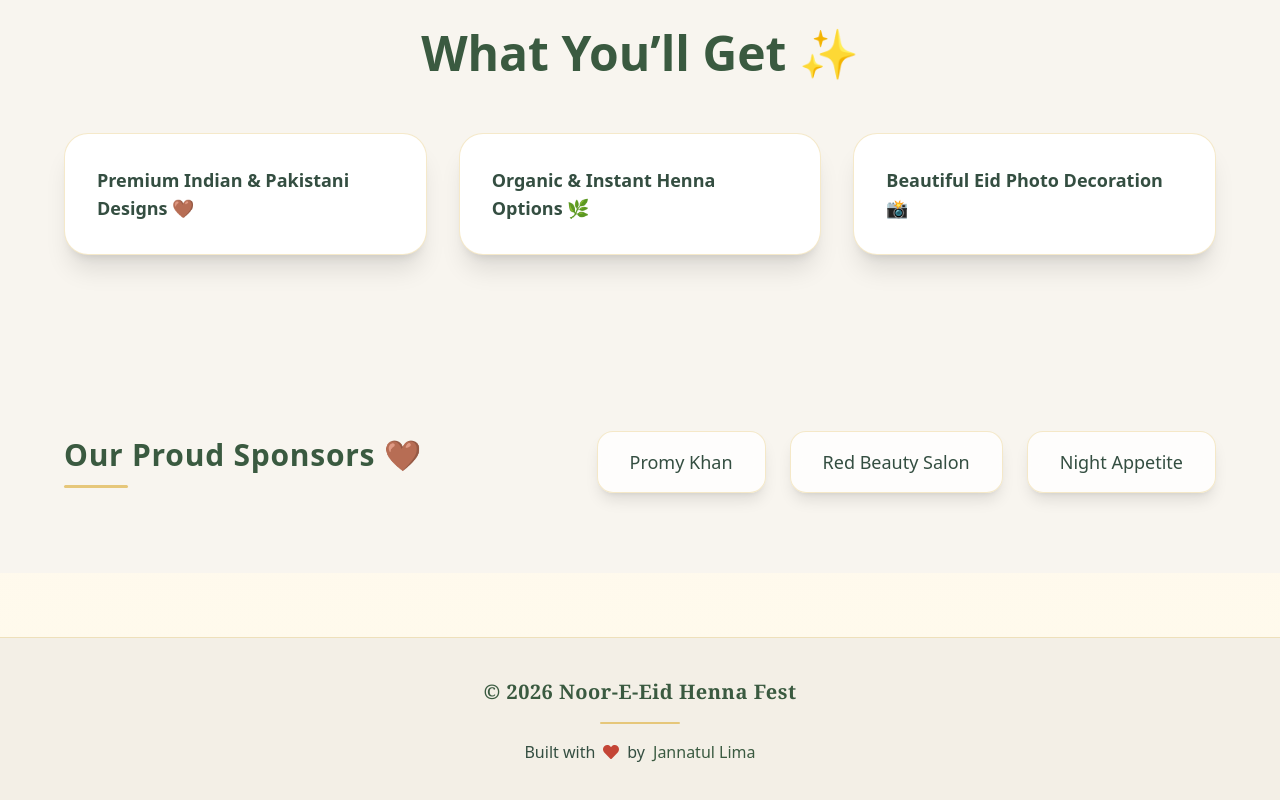
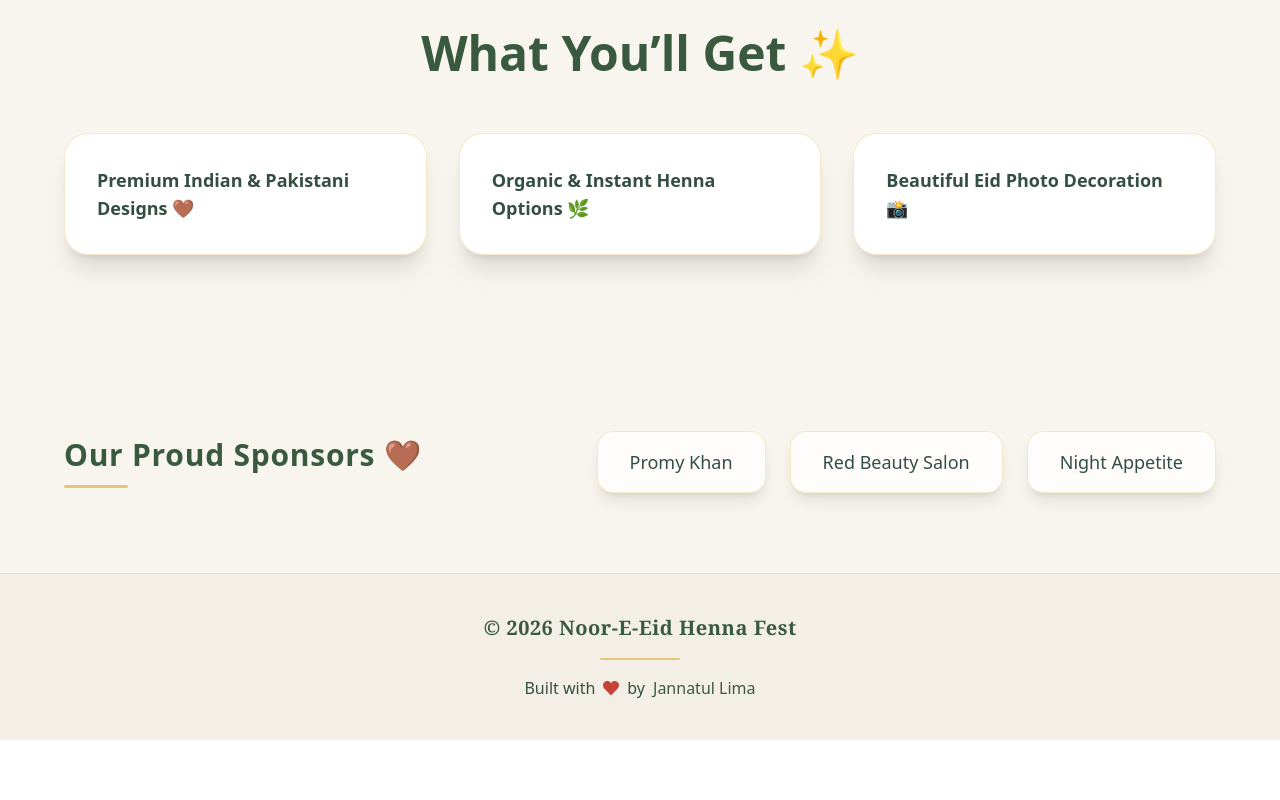
Before and after one commit to JannatulLima9575/henna_fest_2026, a Next.js app: page / in a window 1280 px wide. Shown: the part 1967-2767 px from the top of the page. After the commit the page ends 2707 px from the top, so only its background shows below. Built offline with nearby package versions, Linux system fonts and the light colour scheme.

Commit message:
added last updates

```diff
--- a/components/Footer.tsx
+++ b/components/Footer.tsx
@@ -3,7 +3,6 @@ import { FaHeart } from "react-icons/fa";
 const Footer = () => {
   return (
     <footer className="
-      mt-16
       py-10
       px-4 md:px-6
       text-center
--- a/components/Sponsors.tsx
+++ b/components/Sponsors.tsx
@@ -3,7 +3,7 @@ const Sponsors = () => {
   const sponsors = [
     { name: "Promy Khan", link: "https://www.facebook.com/promykhann" },
     { name: "Red Beauty Salon", link: "https://www.facebook.com/p/RED-Beauty-Salon-61571536495861/" },
-    { name: "Night Appetite", link: "#" }
+    { name: "Night Appetite", link: "https://www.facebook.com/night.appetite.sylhet/" }
   ];
 
   return (
```
